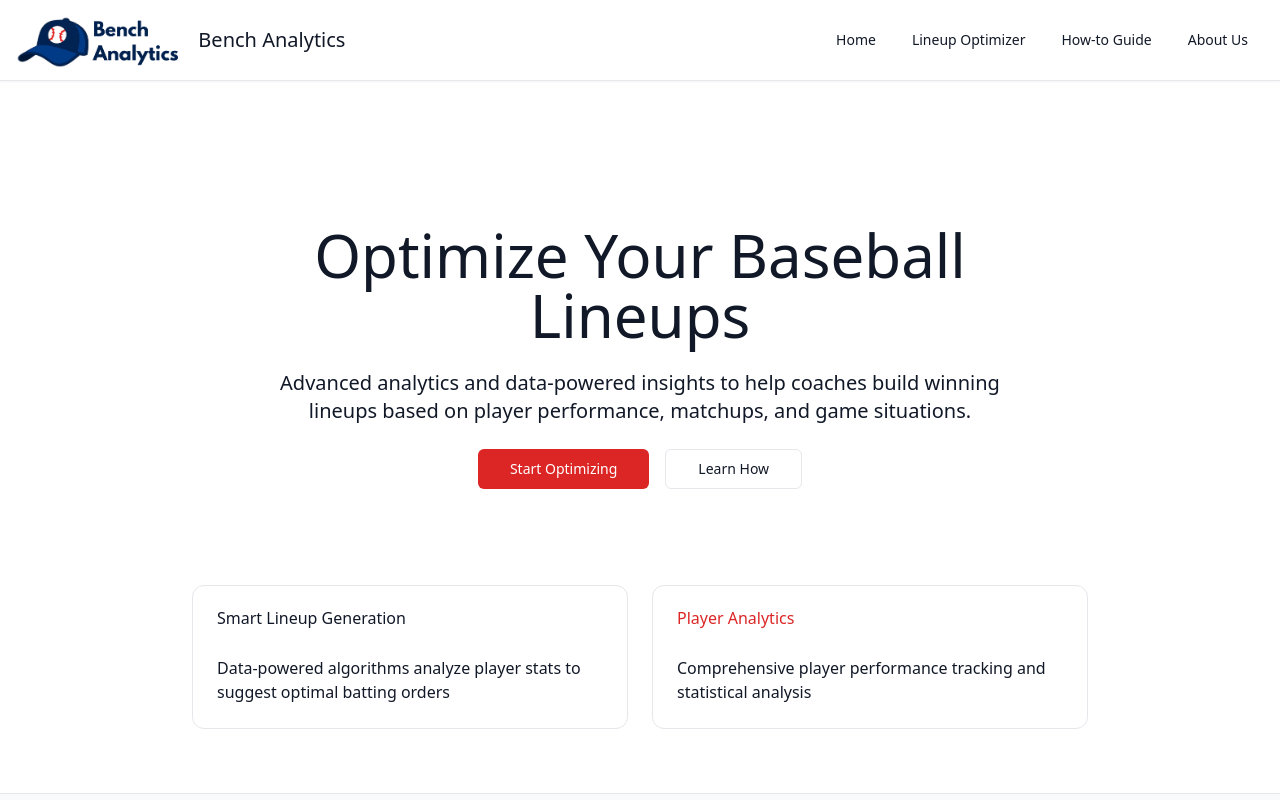
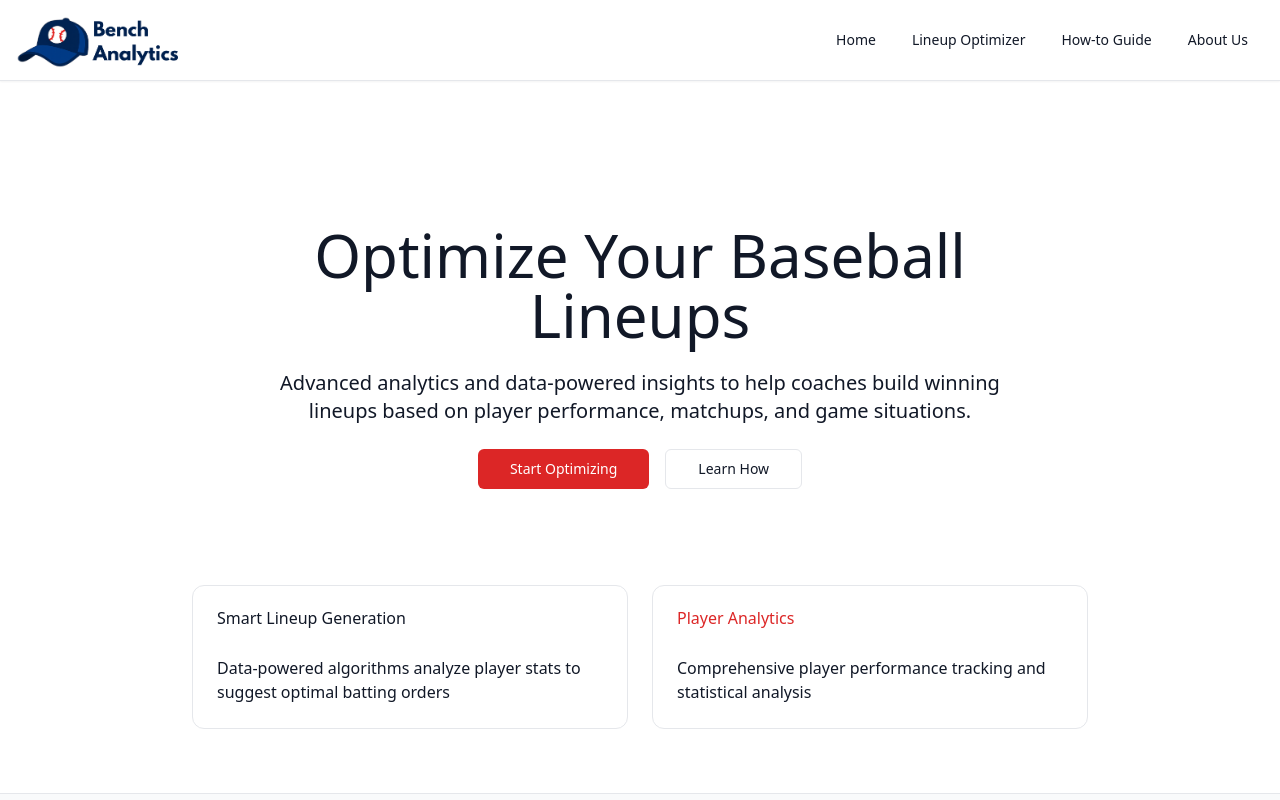
Before and after one commit to jfishB/bench_analytics, a React (Create React App) app in the folder frontend/: page / in a window 1280 px wide. Shown: the top 800 px of the page. Built offline with nearby package versions, Linux system fonts and the light colour scheme.

Commit message:
remove repetition of benchanalytics in header

```diff
--- a/frontend/src/components/Header.tsx
+++ b/frontend/src/components/Header.tsx
@@ -14,7 +14,9 @@ export function Header() {
     { id: "about", label: "About Us", path: "/about" },
   ];
 
-  const activeSection = navItems.find(item => item.path === location.pathname)?.id;
+  const activeSection = navItems.find(
+    (item) => item.path === location.pathname
+  )?.id;
 
   return (
     <header className="border-b bg-card shadow-sm">
@@ -23,9 +25,6 @@ export function Header() {
           <div className="flex items-center space-x-4">
             <div className="relative">
               <img src={logo} alt="Bench Analytics" className="h-14 w-auto" />
-            </div>
-            <div className="hidden sm:block">
-              <h1 className="text-xl text-primary">Bench Analytics</h1>
             </div>
           </div>
           <nav className="hidden md:flex items-center space-x-1">
```
